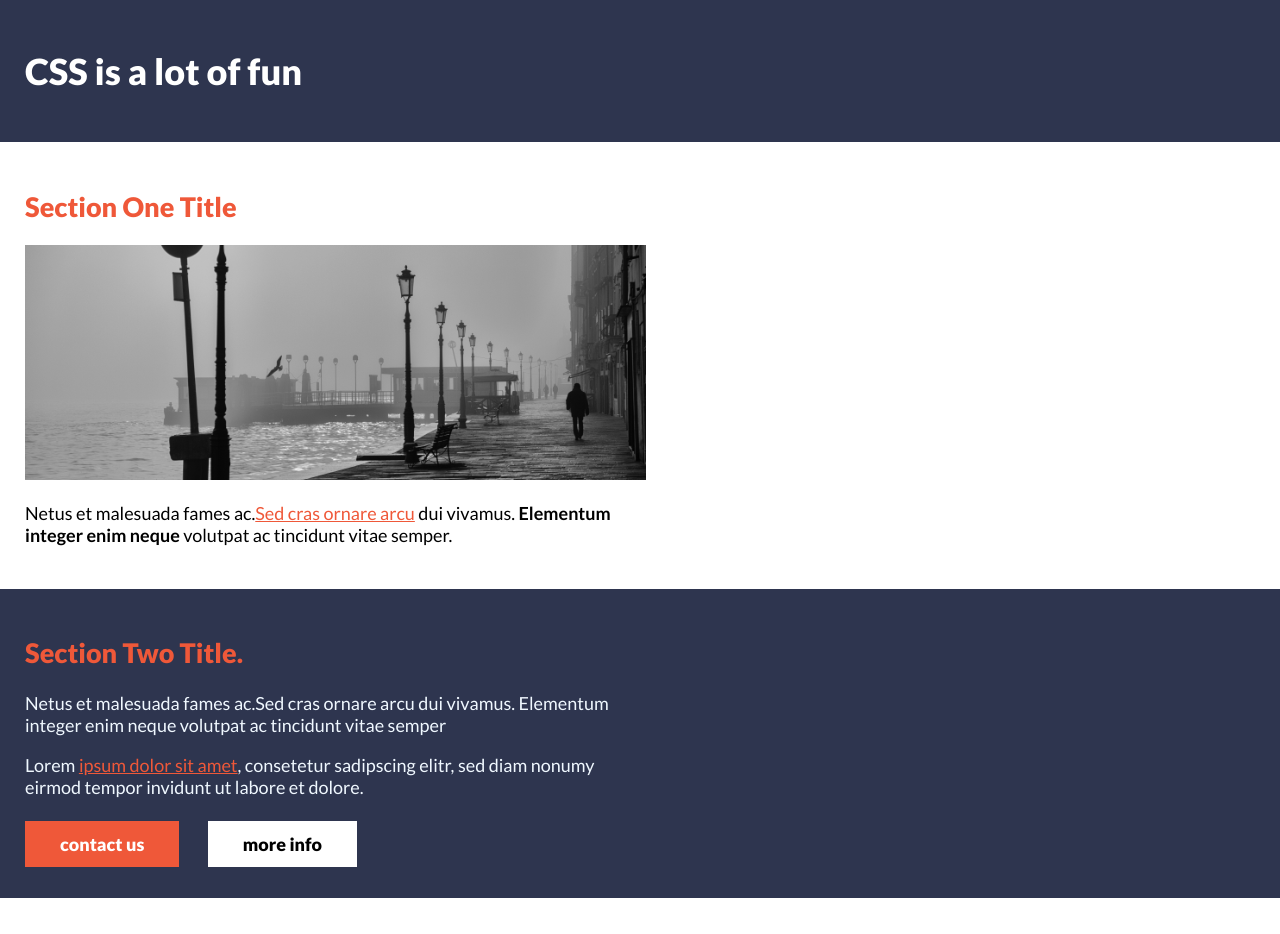
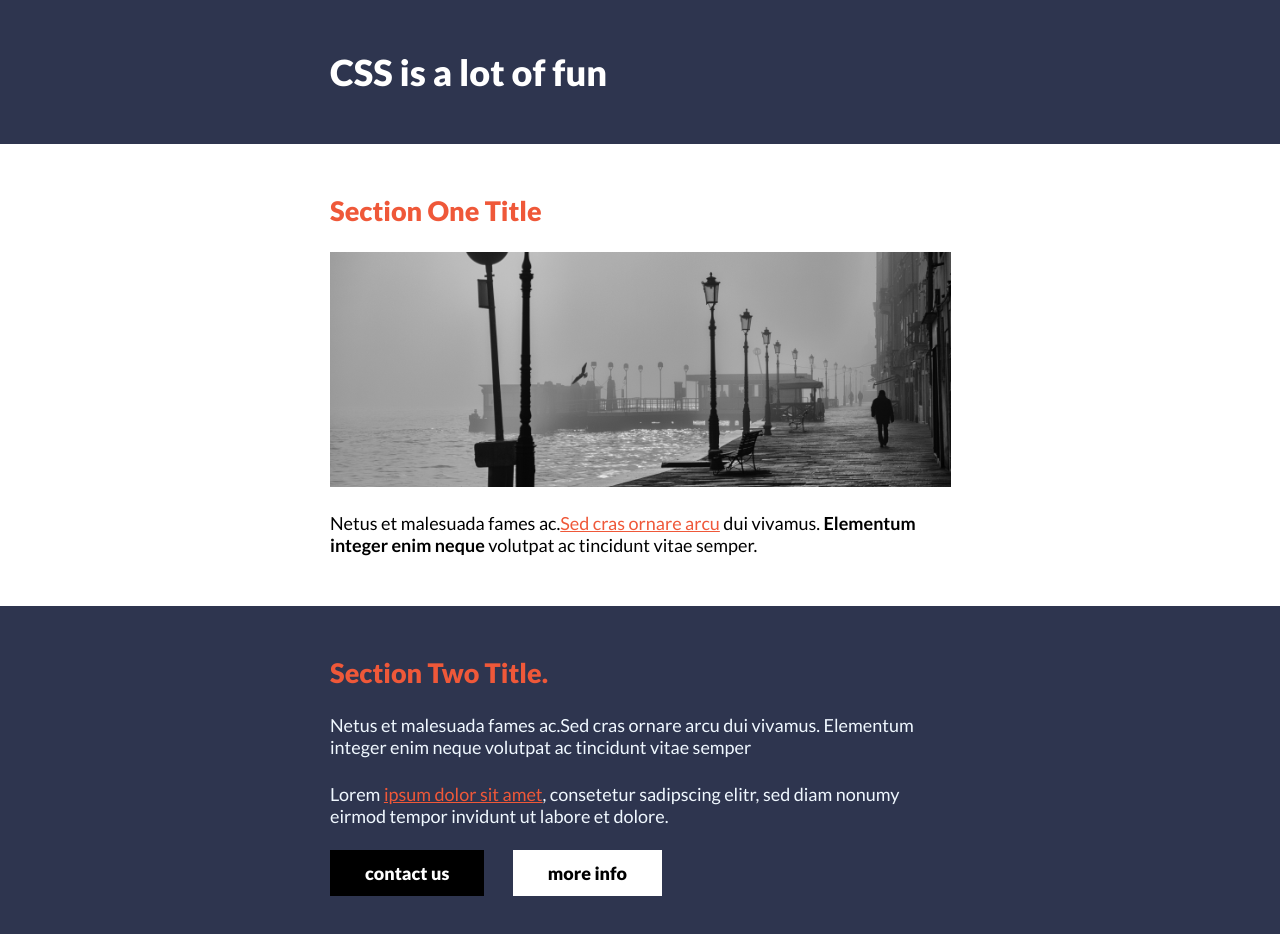
Before and after one commit to JonasMouret/scrimba_exercises, a plain HTML site: page Practice_1_3/index.html in a window 1280 px wide. Both pictures are taken after a click on the link "contact us". Before the commit the page ends 898 px from the top, so only its background shows below. Drawn offline with Linux system fonts and the light colour scheme.

Commit message:
retification margin

```diff
--- a/Practice_1_3/css/style.css
+++ b/Practice_1_3/css/style.css
@@ -14,20 +14,29 @@ header {
 h1 {
     text-align: left;
     color: white;
-    width: 620px;
     font-weight: 900;
 }
 
 h2 {
     font-weight: 900;
     text-align: left;
-    width: 620px;
     color: #ef5839;
 }
 
 p {
     text-align: left;
-    width: 620px;
+}
+
+h1, h2, p {
+   width: 620px;
+   margin: 25px auto;
+   /*margin-left: 25px;*/
+}
+
+.myImage {
+    display: block;
+    margin-left: auto;
+    margin-right: auto;
 }
 
 .centerPage {
@@ -48,6 +57,10 @@ a:hover {
     color: aqua;
 }
 
+a:focus {
+    color: cadetblue;
+}
+
 .myButton {
     margin-top: 35px;
 }
@@ -64,18 +77,28 @@ a:hover {
     color: white;
 }
 
+.btn_contact:hover {
+    color: black;
+    background-color: whitesmoke;
+}
+
+.btn_contact:focus {
+    color: white;
+    background-color: black;
+}
+
 .btn_moreInfo {
     background-color: #FFF;
     color: black;
     margin-left: 25px;
 }
 
-.btn_contact:hover {
-    color: black;
-    background-color: whitesmoke;
-}
-
 .btn_moreInfo:hover {
     color: whitesmoke;
     background-color: rgb(150, 146, 146);
 }
+
+.btn_moreInfo:focus {
+    color: white;
+    background-color: black;
+}
--- a/Practice_1_3/index.html
+++ b/Practice_1_3/index.html
@@ -12,7 +12,7 @@
 
         <div class="centerPage">
             <h2>Section One Title</h2>
-            <img src="images/boardwalk.png" alt="A guy walk alone near to the watter">
+            <img class="myImage" src="images/boardwalk.png" alt="A guy walk alone near to the watter">
             <p>Netus et malesuada fames ac.<a href="#">Sed cras ornare arcu</a> dui vivamus. <strong>Elementum integer enim neque</strong> volutpat ac tincidunt vitae semper.</p>
         </div>
 
```
